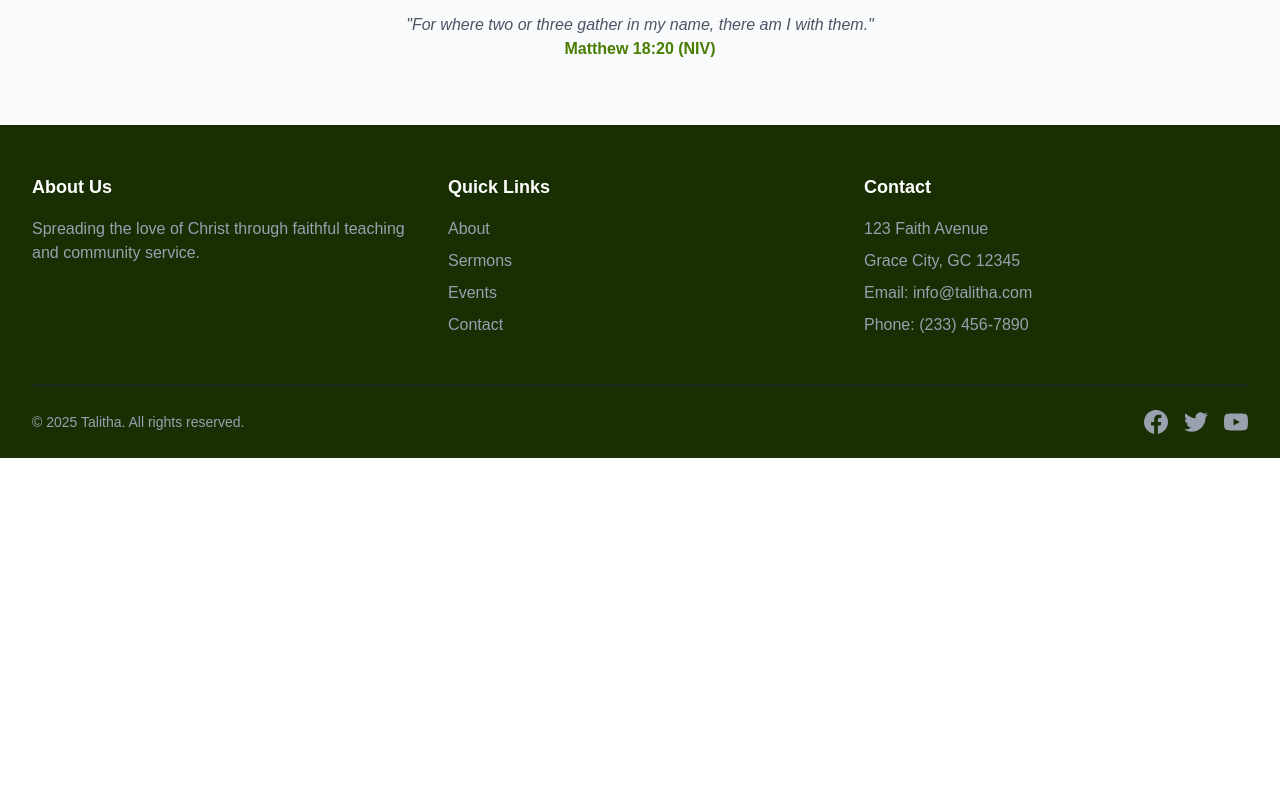
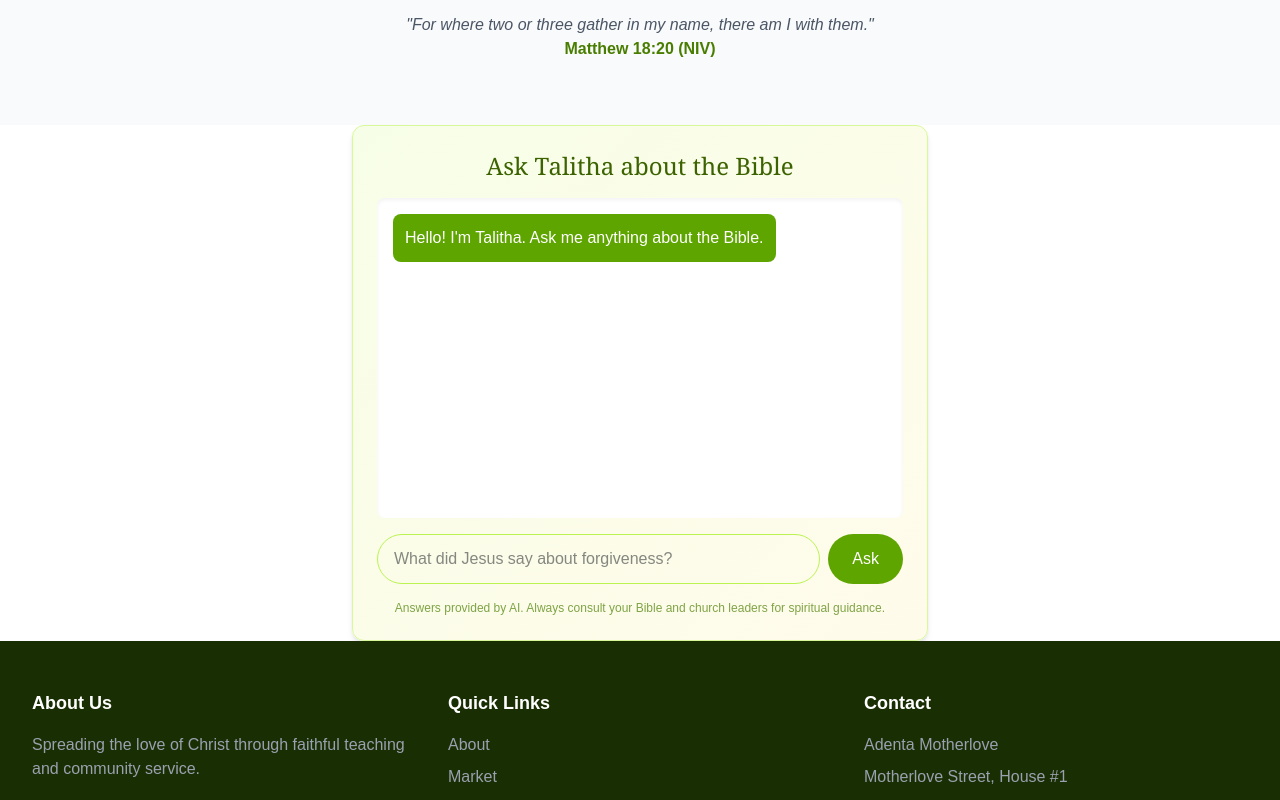
Before and after one commit to dela-ger/Talitha, a Next.js app in the folder talitha-app/: page / in a window 1280 px wide. Shown: the part 4920-5720 px from the top of the page. Before the commit the page ends 5378 px from the top, so only its background shows below. Built offline with nearby package versions, Linux system fonts and the light colour scheme; no server answers; the database is empty.

Commit message:
Added Talitha Chat box

```diff
--- /dev/null
+++ b/talitha-app/app/components/BibleChat.tsx
@@ -0,0 +1,108 @@
+'use client'
+
+import { useState, useRef } from 'react'
+import { askGemini } from '@/lib/gemini';
+
+export default function BibleChat() {
+  const [messages, setMessages] = useState<{text: string, sender: 'user' | 'ai'}[]>([
+    {text: "Hello! I'm Talitha. Ask me anything about the Bible.", sender: 'ai'}
+  ])
+  const [input, setInput] = useState('')
+  const [loading, setLoading] = useState(false)
+  const messagesEndRef = useRef<null | HTMLDivElement>(null)
+
+  const handleSend = async () => {
+    if (!input.trim()) return;
+    setLoading(true);
+
+    const userMessage = { text: input, sender: 'user' as const };
+    setMessages((prev) => [...prev, userMessage]);
+    setInput('');
+
+    try {
+      const aiResponse = await askGemini(`Answer this Bible question: ${input}`);
+      setMessages((prev) => [...prev, { text: aiResponse, sender: 'ai' }]);
+    } catch (err) {
+      console.error(err);
+      setMessages((prev) => [...prev, {
+        text: "I couldn't fetch a Bible answer. Please try again later.",
+        sender: 'ai'
+      }]);
+    } finally {
+      setLoading(false);
+    }
+  };
+
+  const handleKeyDown = (e: React.KeyboardEvent) => {
+    if (e.key === 'Enter' && !e.shiftKey) {
+      e.preventDefault()
+      handleSend()
+    }
+  }
+
+  return (
+    <div className="max-w-xl mx-auto p-6 bg-gradient-to-br from-lime-50 to-amber-50 border border-lime-200 rounded-xl shadow-md">
+      <h2 className="text-2xl font-serif font-normal text-lime-800 mb-4 text-center">
+        Ask Talitha about the Bible
+      </h2>
+
+      <div className="bg-white rounded-lg shadow-inner p-4 mb-4 h-80 overflow-y-auto">
+        {messages.map((msg, idx) => (
+          <div
+            key={idx}
+            className={`mb-4 ${msg.sender === 'user' ? 'text-right' : ''}`}
+          >
+            <div className={`inline-block p-3 rounded-lg max-w-[80%] ${
+              msg.sender === 'user'
+                ? 'bg-lime-100 text-lime-800'
+                : 'bg-lime-600 text-white'
+            }`}>
+              <p className="whitespace-pre-wrap">{msg.text}</p>
+            </div>
+          </div>
+        ))}
+        <div ref={messagesEndRef} />
+        {loading && (
+          <div className="flex justify-center mb-4">
+            <div className="animate-pulse text-lime-700">
+              ✝️ Thinking about Scripture...
+            </div>
+          </div>
+        )}
+      </div>
+
+      <div className="flex gap-2">
+        <input
+          type="text"
+          className="flex-1 border border-lime-300 px-4 py-3 rounded-full focus:outline-none focus:ring-2 focus:ring-lime-400"
+          value={input}
+          onChange={(e) => setInput(e.target.value)}
+          onKeyDown={handleKeyDown}
+          placeholder="What did Jesus say about forgiveness?"
+          disabled={loading}
+        />
+        <button
+          onClick={handleSend}
+          className="bg-lime-600 hover:bg-lime-700 text-white px-6 py-3 rounded-full font-medium transition-colors flex items-center"
+          disabled={loading || !input.trim()}
+        >
+          {loading ? (
+            <span className="flex items-center">
+              <svg className="animate-spin -ml-1 mr-2 h-4 w-4 text-white" xmlns="http://www.w3.org/2000/svg" fill="none" viewBox="0 0 24 24">
+                <circle className="opacity-25" cx="12" cy="12" r="10" stroke="currentColor" strokeWidth="4"></circle>
+                <path className="opacity-75" fill="currentColor" d="M4 12a8 8 0 018-8V0C5.373 0 0 5.373 0 12h4zm2 5.291A7.962 7.962 0 014 12H0c0 3.042 1.135 5.824 3 7.938l3-2.647z"></path>
+              </svg>
+              Asking...
+            </span>
+          ) : (
+            'Ask'
+          )}
+        </button>
+      </div>
+
+      <p className="text-xs text-center text-lime-700/70 mt-4">
+        Answers provided by AI. Always consult your Bible and church leaders for spiritual guidance.
+      </p>
+    </div>
+  )
+}
--- a/talitha-app/app/components/Footer.tsx
+++ b/talitha-app/app/components/Footer.tsx
@@ -1,3 +1,5 @@
+import Link from "next/link";
+
 const Footer = () => {
     return (
       <footer className="bg-lime-950 text-white mt-auto">
@@ -15,10 +17,10 @@ const Footer = () => {
             <div className="space-y-4">
               <h3 className="text-lg font-semibold">Quick Links</h3>
               <ul className="space-y-2 text-gray-400">
-                <li><a href="/about" className="hover:text-white transition-colors">About</a></li>
-                <li><a href="/sermons" className="hover:text-white transition-colors">Sermons</a></li>
-                <li><a href="/events" className="hover:text-white transition-colors">Events</a></li>
-                <li><a href="/contact" className="hover:text-white transition-colors">Contact</a></li>
+                <li><Link href="/about" className="hover:text-white transition-colors">About</Link></li>
+                <li><Link href="/market" className="hover:text-white transition-colors">Market</Link></li>
+                <li><Link href="/ticket" className="hover:text-white transition-colors">Events</Link></li>
+                <li><Link href="/contact" className="hover:text-white transition-colors">Contact</Link></li>
               </ul>
             </div>
 
@@ -26,10 +28,10 @@ const Footer = () => {
             <div className="space-y-4">
               <h3 className="text-lg font-semibold">Contact</h3>
               <div className="text-gray-400 space-y-2">
-                <p>123 Faith Avenue</p>
-                <p>Grace City, GC 12345</p>
+                <p>Adenta Motherlove</p>
+                <p>Motherlove Street, House #1</p>
                 <p>Email: info@talitha.com</p>
-                <p>Phone: (233) 456-7890</p>
+                <p>Phone: (233) 555493479</p>
               </div>
             </div>
           </div>
--- a/talitha-app/app/page.tsx
+++ b/talitha-app/app/page.tsx
@@ -1,4 +1,5 @@
 import ArticleCard from "./components/ArticleCard";
+import BibleChat from "./components/BibleChat";
 import FaithTags from "./components/FaithTags";
 import FindHopePage from "./components/FindHope";
 import Hero from "./components/Hero";
@@ -69,8 +70,8 @@ export default function Home() {
 
               <div className="max-w-3xl mx-auto mb-12 space-y-4">
               <h1 className="text-4xl md:text-5xl font-bold mb-4 text-black">
-  Experience God&apos;s Presence Together
-</h1>
+                Experience God&apos;s Presence Together
+              </h1>
 
                 <p className="text-lg md:text-xl text-gray-600 font-medium">
                   Join fellow believers in worship, fellowship, and spiritual growth at upcoming Kingdom gatherings near you
@@ -99,6 +100,8 @@ export default function Home() {
             </div>
           </div>
 
+          <BibleChat />
+
       </div>
     </>
 
--- /dev/null
+++ b/talitha-app/lib/gemini.ts
@@ -0,0 +1,19 @@
+import { GoogleGenerativeAI } from '@google/generative-ai';
+
+const genAI = new GoogleGenerativeAI(process.env.NEXT_PUBLIC_GEMINI_API_KEY || '');
+
+export async function askGemini(prompt: string): Promise<string> {
+  try {
+
+    const model = genAI.getGenerativeModel({ model: 'gemini-1.5-flash' });
+
+    const result = await model.generateContent(prompt);
+    const response = await result.response;
+    const text = response.text();
+
+    return text;
+  } catch (error) {
+    console.error('Error calling Gemini API:', error);
+    throw new Error('Failed to get response from Gemini');
+  }
+}
--- a/talitha-app/package.json
+++ b/talitha-app/package.json
@@ -13,6 +13,7 @@
     "@fortawesome/free-brands-svg-icons": "^6.7.2",
     "@fortawesome/free-solid-svg-icons": "^6.7.2",
     "@fortawesome/react-fontawesome": "^0.2.2",
+    "@google/generative-ai": "^0.24.1",
     "@headlessui/react": "^2.2.4",
     "@supabase/supabase-js": "^2.50.0",
     "framer-motion": "^12.17.0",
```
Also changed, not shown: talitha-app/app/components/ContactForm.tsx (+81 -3 lines), 1 other file (tests, documents, lock files or other folders).
